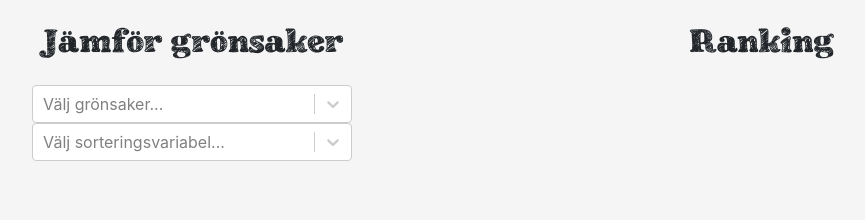
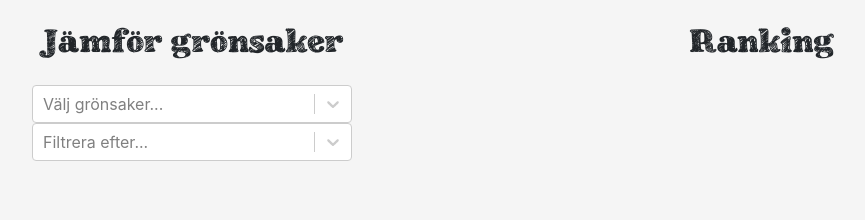
Before and after one commit to johanneskarlsson/veg-o-meter, a React (Create React App) app in the folder veggo/: page / in a window 1280 px wide. Shown: the part 2980-3200 px from the top of the page, without its empty margins (68-933 px from the left). Built offline with nearby package versions, Linux system fonts and the light colour scheme.

Commit message:
skit å skit å skit

```diff
--- a/veggo/src/components/compare.js
+++ b/veggo/src/components/compare.js
@@ -2,7 +2,7 @@ import React, { Component } from "react";
 
 import CompareVisualizations from "./compareVisualizations";
 import DropdownSelect from "./dropdownSelect";
-import DropdownSort from "./dropdownSort";
+import DropdownFilter from "./dropdownFilter";
 
 export default class Compare extends Component {
 	render() {
@@ -16,7 +16,7 @@ export default class Compare extends Component {
 							</div>
 							<div className="col-12 pt-3">
 								<DropdownSelect />
-								<DropdownSort />
+								<DropdownFilter />
 							</div>
 						</div>
 						<div className="col-md-8 p-0">
--- a/veggo/src/components/compareBarChart.js
+++ b/veggo/src/components/compareBarChart.js
@@ -32,7 +32,7 @@ export default class CompareBarChart extends Component {
 	DrawChart = () => {
 		console.log("BAR DATA")
 		console.log(this.props.data)
-		console.log("props " + this.props.sortVariable);
+		console.log("props " + this.props.filter);
 		// Data
 		var data = this.props.data.map(vegetable => {
 			console.log(Object.keys(vegetable));
--- a/veggo/src/components/compareVisualizations.js
+++ b/veggo/src/components/compareVisualizations.js
@@ -9,7 +9,7 @@ class CompareVisualizations extends Component {
 			<div>
 				<h2>Ranking</h2>
 				<CompareRadarChart data={this.props.compare} vegetables={this.props.vegetables} />
-				<CompareBarChart data={this.props.compare} vegetables={this.props.vegetables} />
+				<CompareBarChart data={this.props.compare} vegetables={this.props.vegetables} filter={this.props.filter}/>
 			</div>
 		);
 	}
@@ -19,7 +19,8 @@ const mapStateToProps = state => {
 	console.log(state);
 	return {
 		vegetables: state.vegetables.vegetables,
-		compare: state.vegetables.compare
+		compare: state.vegetables.compare,
+		filter:  state.vegetables.filter
 	};
 };
 
--- a/veggo/src/components/dropdownSort.js
+++ b/veggo/src/components/dropdownFilter.js
@@ -2,7 +2,7 @@ import React, { Component } from "react";
 import Select from "react-select";
 import { connect } from "react-redux";
 
-class DropdownSort extends Component {
+class DropdownFilter extends Component {
 	constructor(props) {
 		super(props);
 		this.state = {
@@ -30,7 +30,7 @@ class DropdownSort extends Component {
 
 	handleChange = selectedOption => {
 		console.log(`Option selected:`, selectedOption);
-		this.props.updateSortVariabel(selectedOption);
+		this.props.updatefilter(selectedOption);
 		this.setState({ selectedOption: selectedOption });
 	};
 
@@ -42,7 +42,7 @@ class DropdownSort extends Component {
 				value={selectedOption}
 				onChange={this.handleChange}
 				options={this.state.key}
-				placeholder={"Välj sorteringsvariabel..."}
+				placeholder={"Filtrera efter..."}
 				noOptionsMessage={() => {
 					return "Ingen träff";
 				}}
@@ -56,13 +56,13 @@ const mapStateToProps = state => {
 	return {
 		vegetables: state.vegetables.vegetables,
 		compare: state.vegetables.compare,
-		sortVariable: state.vegetables.sortVariable
+		filter: state.vegetables.filter
 	};
 };
 
 const mapDispatchToProps = dispatch => ({
-	updateSortVariabel: variabel =>
+	updatefilter: variabel =>
 		dispatch({ type: "UPDATE_SORT_VARIABLE", payload: variabel })
 });
 
-export default connect(mapStateToProps, mapDispatchToProps)(DropdownSort);
+export default connect(mapStateToProps, mapDispatchToProps)(DropdownFilter);
```
